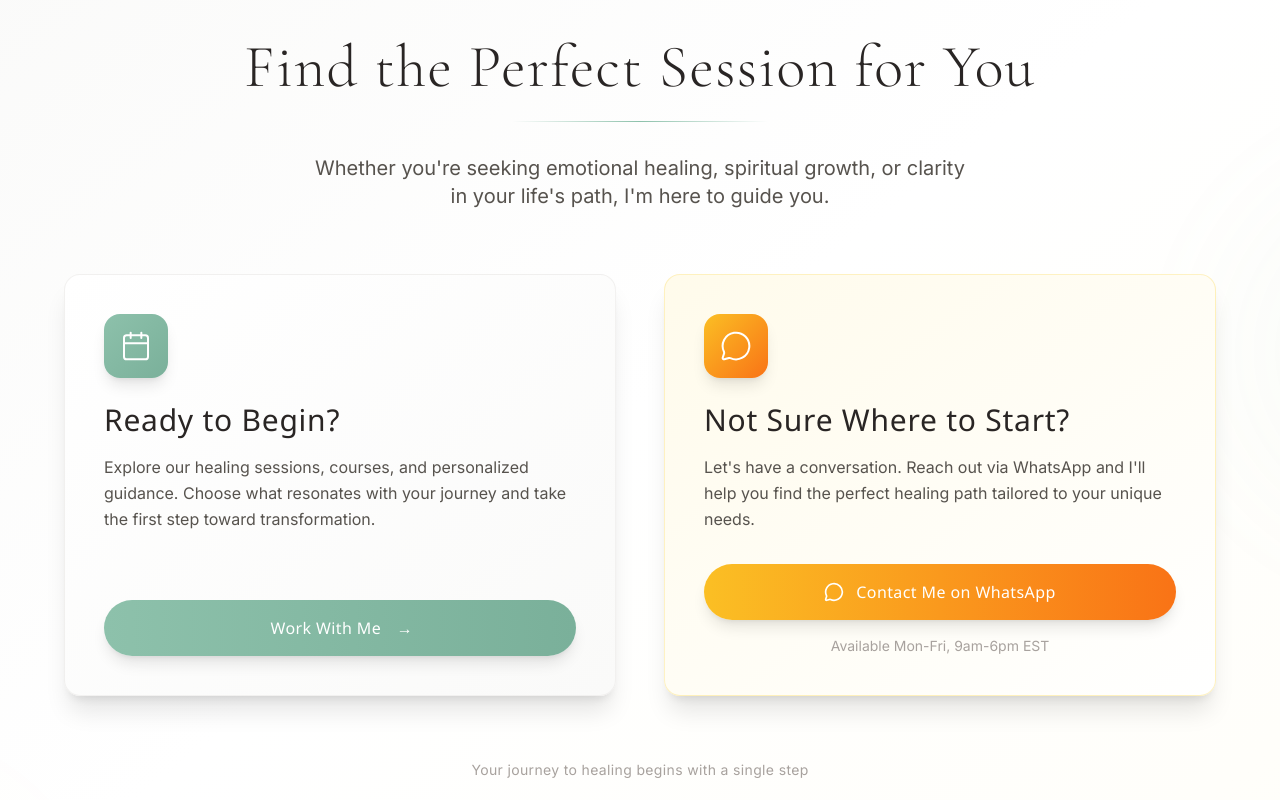
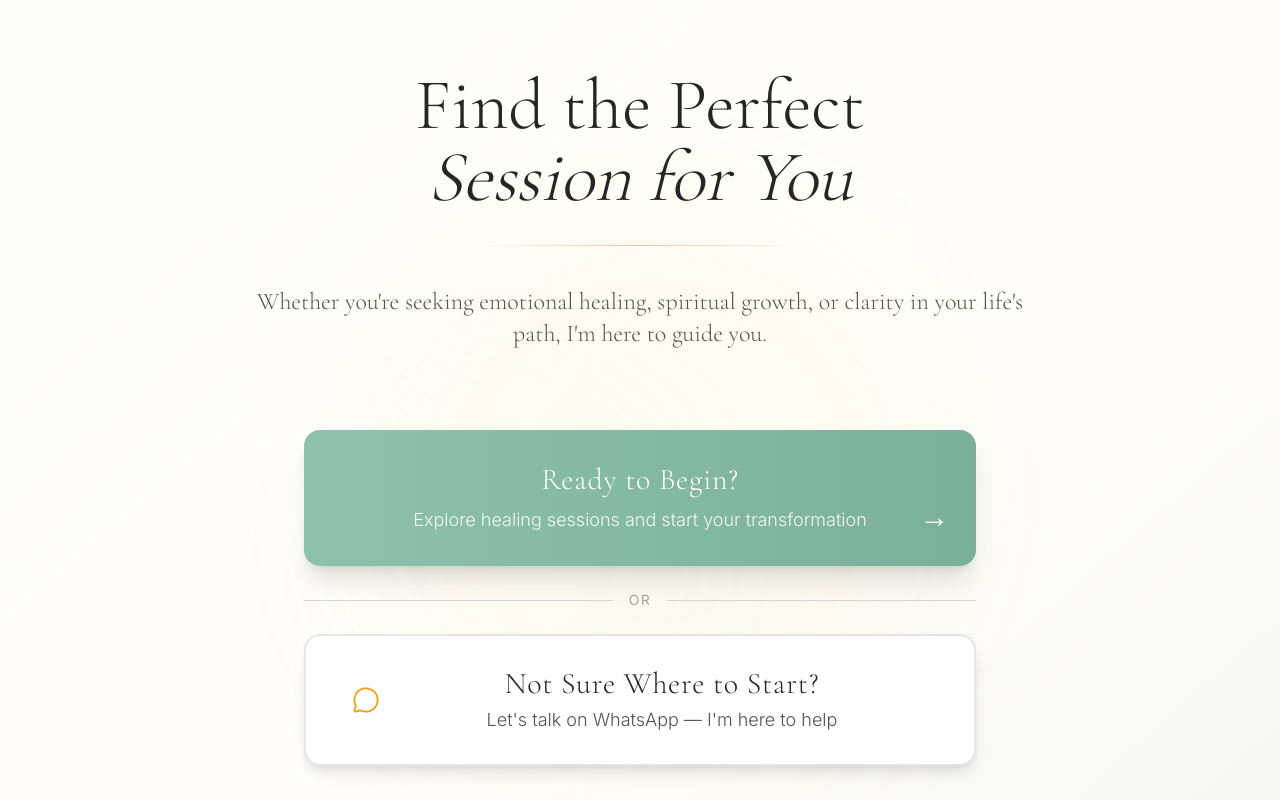
Before and after one commit to noirpraxis-dotcom/luis-virrueta-web, a React (Vite) app: page / in a window 1280 px wide. Shown: the part 1840-2640 px from the top of the page. Built offline with nearby package versions, Linux system fonts and the light colour scheme.

Commit message:
Redesign CTA section with elegant centered layout and fixed navigation to top of Healing Sessions

```diff
--- a/src/components/CallToActionSection.jsx
+++ b/src/components/CallToActionSection.jsx
@@ -2,7 +2,7 @@ import { motion } from 'framer-motion'
 import { useInView } from 'framer-motion'
 import { useRef } from 'react'
 import { Link } from 'react-router-dom'
-import { MessageCircle, Calendar } from 'lucide-react'
+import { MessageCircle } from 'lucide-react'
 
 const CallToActionSection = () => {
   const ref = useRef(null)
@@ -11,181 +11,153 @@ const CallToActionSection = () => {
   return (
     <section
       ref={ref}
-      className="relative py-24 lg:py-32 px-6 lg:px-12 bg-gradient-to-br from-stone-50 via-white to-amber-50/30 overflow-hidden"
+      className="relative py-32 lg:py-40 px-6 lg:px-12 bg-gradient-to-br from-stone-50 via-amber-50/20 to-stone-100 overflow-hidden"
     >
-      {/* Decorative blur effects */}
+      {/* Decorative blur effects - more subtle */}
       <div className="absolute inset-0 overflow-hidden pointer-events-none">
         <motion.div
           initial={{ opacity: 0, scale: 0.8 }}
-          animate={isInView ? { opacity: 0.03, scale: 1 } : {}}
+          animate={isInView ? { opacity: 0.04, scale: 1 } : {}}
           transition={{ duration: 2 }}
-          className="absolute top-1/4 -right-1/4 w-96 h-96 bg-[#8dc1ab] rounded-full blur-3xl"
+          className="absolute top-1/4 right-1/4 w-[600px] h-[600px] bg-amber-400 rounded-full blur-3xl"
         />
         <motion.div
           initial={{ opacity: 0, scale: 0.8 }}
-          animate={isInView ? { opacity: 0.02, scale: 1 } : {}}
+          animate={isInView ? { opacity: 0.03, scale: 1 } : {}}
           transition={{ duration: 2, delay: 0.3 }}
-          className="absolute -bottom-1/4 -left-1/4 w-96 h-96 bg-amber-300 rounded-full blur-3xl"
+          className="absolute bottom-1/4 left-1/4 w-96 h-96 bg-stone-300 rounded-full blur-3xl"
         />
       </div>
 
-      <div className="relative max-w-6xl mx-auto">
-        {/* Main Heading */}
+      <div className="relative max-w-5xl mx-auto">
+        {/* Main Heading - Centered and Elegant */}
         <motion.div
           initial={{ opacity: 0, y: 30 }}
           animate={isInView ? { opacity: 1, y: 0 } : {}}
-          transition={{ duration: 0.8 }}
-          className="text-center mb-16"
+          transition={{ duration: 1, ease: [0.76, 0, 0.24, 1] }}
+          className="text-center mb-20"
         >
           <motion.h2
-            className="text-4xl lg:text-6xl font-light tracking-wide text-stone-800 mb-6"
+            className="text-5xl lg:text-7xl font-light text-stone-800 mb-8 leading-tight"
             style={{ fontFamily: 'Cormorant Garamond, serif' }}
           >
-            Find the Perfect Session for You
+            Find the Perfect
+            <br />
+            <span className="italic">Session for You</span>
           </motion.h2>
 
           <motion.div
             initial={{ scaleX: 0 }}
             animate={isInView ? { scaleX: 1 } : {}}
             transition={{ duration: 1.5, delay: 0.3 }}
-            className="h-px bg-gradient-to-r from-transparent via-[#8dc1ab] to-transparent mx-auto w-64 mb-8"
+            className="h-px bg-gradient-to-r from-transparent via-amber-600/40 to-transparent mx-auto w-80 mb-10"
           />
 
           <motion.p
             initial={{ opacity: 0 }}
             animate={isInView ? { opacity: 1 } : {}}
-            transition={{ duration: 0.8, delay: 0.4 }}
-            className="text-stone-600 text-lg lg:text-xl max-w-2xl mx-auto leading-relaxed"
+            transition={{ duration: 1, delay: 0.5 }}
+            className="text-stone-600 text-xl lg:text-2xl max-w-3xl mx-auto leading-relaxed font-light"
+            style={{ fontFamily: 'Cormorant Garamond, serif' }}
           >
-            Whether you're seeking emotional healing, spiritual growth, or clarity in your life's path,
-            I'm here to guide you.
+            Whether you're seeking emotional healing, spiritual growth,
+            or clarity in your life's path, I'm here to guide you.
           </motion.p>
         </motion.div>
 
-        {/* CTA Cards Grid */}
-        <div className="grid grid-cols-1 lg:grid-cols-2 gap-8 lg:gap-12">
+        {/* CTA Buttons - Centered and Elegant */}
+        <div className="max-w-2xl mx-auto space-y-6">
 
-          {/* Card 1: Work With Me */}
+          {/* Button 1: Work With Me */}
           <motion.div
-            initial={{ opacity: 0, x: -50 }}
-            animate={isInView ? { opacity: 1, x: 0 } : {}}
-            transition={{ duration: 0.8, delay: 0.5 }}
+            initial={{ opacity: 0, y: 30 }}
+            animate={isInView ? { opacity: 1, y: 0 } : {}}
+            transition={{ duration: 0.8, delay: 0.7 }}
           >
-            <div className="relative group h-full">
-              {/* Card Background */}
-              <div className="absolute inset-0 bg-gradient-to-br from-white to-stone-50 rounded-2xl border border-stone-200/50
+            <Link to="/healing-sessions" onClick={() => window.scrollTo({ top: 0, behavior: 'smooth' })}>
+              <motion.div
+                whileHover={{ scale: 1.02, y: -4 }}
+                whileTap={{ scale: 0.98 }}
+                className="relative group cursor-pointer"
+              >
+                {/* Background with gradient */}
+                <div className="absolute inset-0 bg-gradient-to-r from-[#8dc1ab] to-[#7ab09a] rounded-2xl
                               shadow-xl group-hover:shadow-2xl transition-all duration-500" />
 
-              {/* Card Content */}
-              <div className="relative p-8 lg:p-10 h-full flex flex-col">
-                {/* Icon */}
-                <motion.div
-                  whileHover={{ scale: 1.05, rotate: 5 }}
-                  className="w-16 h-16 mb-6 bg-gradient-to-br from-[#8dc1ab] to-[#7ab09a] rounded-2xl
-                           flex items-center justify-center shadow-lg"
-                >
-                  <Calendar className="w-8 h-8 text-white" strokeWidth={1.5} />
-                </motion.div>
-
-                {/* Title */}
+                {/* Content */}
+                <div className="relative px-12 py-8 text-center">
                   <h3
-                  className="text-2xl lg:text-3xl font-light text-stone-800 mb-4 tracking-wide"
-                  style={{ fontFamily: 'Gotham, sans-serif' }}
+                    className="text-white text-2xl lg:text-3xl font-light mb-2 tracking-wide"
+                    style={{ fontFamily: 'Cormorant Garamond, serif' }}
                   >
                     Ready to Begin?
                   </h3>
-
-                {/* Description */}
-                <p className="text-stone-600 leading-relaxed mb-8 flex-grow">
-                  Explore our healing sessions, courses, and personalized guidance.
-                  Choose what resonates with your journey and take the first step toward transformation.
+                  <p className="text-white/90 text-base lg:text-lg font-light">
+                    Explore healing sessions and start your transformation
                   </p>
 
-                {/* Button */}
-                <Link to="/healing-sessions">
-                  <motion.button
-                    whileHover={{ scale: 1.02, y: -2 }}
-                    whileTap={{ scale: 0.98 }}
-                    className="w-full py-4 bg-gradient-to-r from-[#8dc1ab] to-[#7ab09a] text-white rounded-full
-                             font-medium tracking-wide shadow-lg hover:shadow-xl transition-all duration-300
-                             flex items-center justify-center gap-3 group/btn"
-                    style={{ fontFamily: 'Gotham, sans-serif' }}
-                  >
-                    <span>Work With Me</span>
-                    <motion.span
-                      animate={{ x: [0, 4, 0] }}
+                  {/* Arrow indicator */}
+                  <motion.div
+                    className="absolute right-8 top-1/2 -translate-y-1/2"
+                    animate={{ x: [0, 6, 0] }}
                     transition={{ duration: 1.5, repeat: Infinity }}
                   >
-                      →
-                    </motion.span>
-                  </motion.button>
-                </Link>
-              </div>
+                    <span className="text-white text-3xl">→</span>
+                  </motion.div>
                 </div>
               </motion.div>
-
-          {/* Card 2: WhatsApp Contact */}
-          <motion.div
-            initial={{ opacity: 0, x: 50 }}
-            animate={isInView ? { opacity: 1, x: 0 } : {}}
-            transition={{ duration: 0.8, delay: 0.7 }}
-          >
-            <div className="relative group h-full">
-              {/* Card Background with subtle gradient */}
-              <div className="absolute inset-0 bg-gradient-to-br from-amber-50 to-white rounded-2xl border border-amber-200/50
-                            shadow-xl group-hover:shadow-2xl transition-all duration-500" />
-
-              {/* Card Content */}
-              <div className="relative p-8 lg:p-10 h-full flex flex-col">
-                {/* Icon */}
-                <motion.div
-                  whileHover={{ scale: 1.05, rotate: -5 }}
-                  className="w-16 h-16 mb-6 bg-gradient-to-br from-amber-400 to-orange-500 rounded-2xl
-                           flex items-center justify-center shadow-lg"
-                >
-                  <MessageCircle className="w-8 h-8 text-white" strokeWidth={1.5} />
+            </Link>
           </motion.div>
 
-                {/* Title */}
-                <h3
-                  className="text-2xl lg:text-3xl font-light text-stone-800 mb-4 tracking-wide"
-                  style={{ fontFamily: 'Gotham, sans-serif' }}
+          {/* Divider */}
+          <motion.div
+            initial={{ opacity: 0 }}
+            animate={isInView ? { opacity: 1 } : {}}
+            transition={{ duration: 0.8, delay: 0.9 }}
+            className="flex items-center justify-center gap-4"
           >
-                  Not Sure Where to Start?
-                </h3>
+            <div className="h-px bg-stone-300 flex-1" />
+            <span className="text-stone-400 text-sm tracking-widest uppercase">or</span>
+            <div className="h-px bg-stone-300 flex-1" />
+          </motion.div>
 
-                {/* Description */}
-                <p className="text-stone-600 leading-relaxed mb-8 flex-grow">
-                  Let's have a conversation. Reach out via WhatsApp and I'll help you
-                  find the perfect healing path tailored to your unique needs.
-                </p>
-
-                {/* Button */}
+          {/* Button 2: WhatsApp Contact */}
+          <motion.div
+            initial={{ opacity: 0, y: 30 }}
+            animate={isInView ? { opacity: 1, y: 0 } : {}}
+            transition={{ duration: 0.8, delay: 1.1 }}
+          >
             <a
               href="https://wa.me/1234567890"
               target="_blank"
               rel="noopener noreferrer"
-                  className="block"
             >
-                  <motion.button
-                    whileHover={{ scale: 1.02, y: -2 }}
+              <motion.div
+                whileHover={{ scale: 1.02, y: -4 }}
                 whileTap={{ scale: 0.98 }}
-                    className="w-full py-4 bg-gradient-to-r from-amber-400 to-orange-500 text-white rounded-full
-                             font-medium tracking-wide shadow-lg hover:shadow-xl transition-all duration-300
-                             flex items-center justify-center gap-3 group/btn"
-                    style={{ fontFamily: 'Gotham, sans-serif' }}
+                className="relative group cursor-pointer"
               >
-                    <MessageCircle className="w-5 h-5" strokeWidth={2} />
-                    <span>Contact Me on WhatsApp</span>
-                  </motion.button>
-                </a>
+                {/* Background with border */}
+                <div className="absolute inset-0 bg-white rounded-2xl border-2 border-stone-200
+                              shadow-lg group-hover:shadow-xl group-hover:border-amber-300 transition-all duration-500" />
 
-                {/* Subtext */}
-                <p className="text-stone-400 text-sm text-center mt-4">
-                  Available Mon-Fri, 9am-6pm EST
+                {/* Content */}
+                <div className="relative px-12 py-8 text-center flex items-center justify-center gap-4">
+                  <MessageCircle className="w-7 h-7 text-amber-500 flex-shrink-0" strokeWidth={1.5} />
+                  <div className="flex-1">
+                    <h3
+                      className="text-stone-800 text-2xl lg:text-3xl font-light mb-1 tracking-wide"
+                      style={{ fontFamily: 'Cormorant Garamond, serif' }}
+                    >
+                      Not Sure Where to Start?
+                    </h3>
+                    <p className="text-stone-600 text-base lg:text-lg font-light">
+                      Let's talk on WhatsApp — I'm here to help
                     </p>
                   </div>
                 </div>
+              </motion.div>
+            </a>
           </motion.div>
 
         </div>
@@ -194,10 +166,13 @@ const CallToActionSection = () => {
         <motion.div
           initial={{ opacity: 0, y: 20 }}
           animate={isInView ? { opacity: 1, y: 0 } : {}}
-          transition={{ duration: 0.8, delay: 0.9 }}
+          transition={{ duration: 1, delay: 1.3 }}
           className="text-center mt-16"
         >
-          <p className="text-stone-400 text-sm tracking-wide">
+          <p
+            className="text-stone-400 text-base lg:text-lg font-light italic"
+            style={{ fontFamily: 'Cormorant Garamond, serif' }}
+          >
             Your journey to healing begins with a single step
           </p>
         </motion.div>
```
Lines whose indentation alone changed are shown as unchanged.
